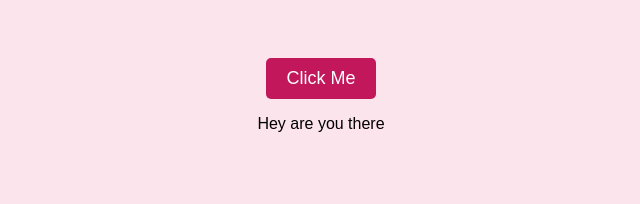
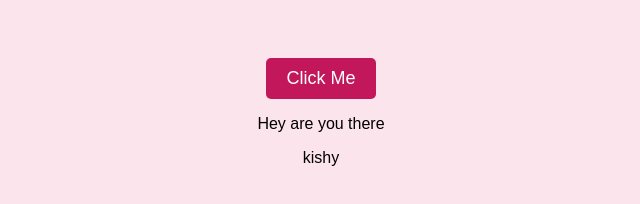
Before and after one commit to kishybala/Demo-repo, a plain HTML site: page index.html in a window 1280 px wide. Shown: the full height of the page, 319-959 px from the left. Drawn offline with Linux system fonts and the light colour scheme.

Commit message:
Changes in index.html

```diff
--- a/index.html
+++ b/index.html
@@ -18,6 +18,7 @@
     <p>Hello Babu Rao!</p>
   </div>
   <p> Hey are you there </p>
+  <p>kishy</p>
 
   <script src="main.js"></script>
 
```
